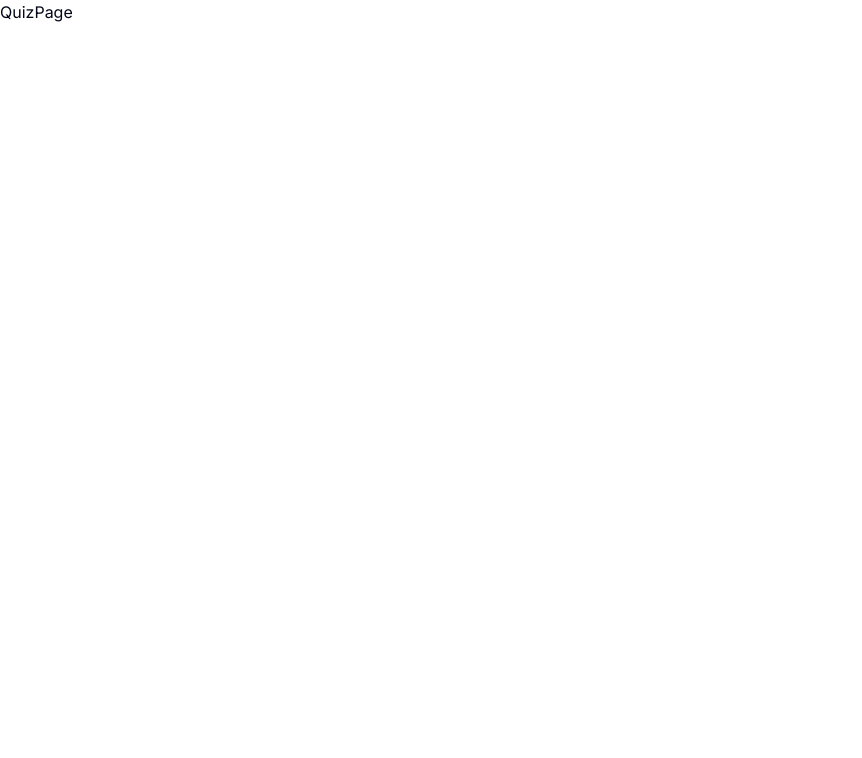
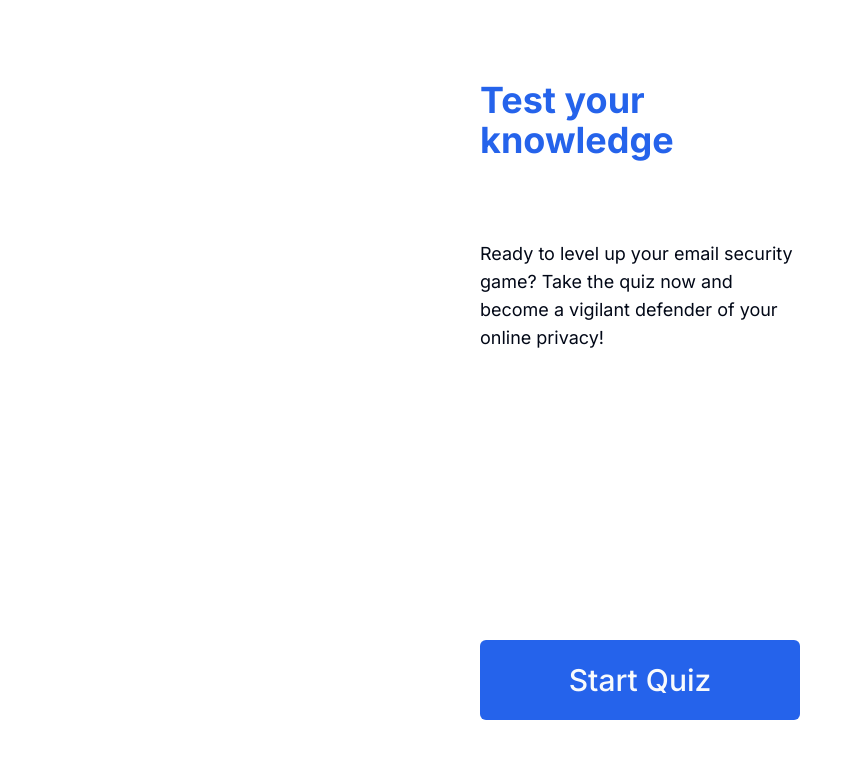
Before and after one commit to Email-Phising-Guard/Email-Guard, a Next.js app: page /dashboard/quiz in a window 1280 px wide. Shown: the top 758 px of the page, without its empty margins (0-862 px from the left). Built offline with nearby package versions, Linux system fonts and the light colour scheme.

Commit message:
Finish start quiz page

```diff
--- a/src/app/dashboard/quiz/page.tsx
+++ b/src/app/dashboard/quiz/page.tsx
@@ -1,3 +1,22 @@
-export default function QuizPage() {
-  return <div>QuizPage</div>;
+import { Button } from "@/components/ui/button";
+
+export default function StartQuizPage() {
+  return (
+    <main className="relative mx-auto flex min-h-screen max-w-xs flex-col justify-between">
+      <div>
+        <h1 className="mb-3 mt-20 w-[254px] text-primary">
+          Test your knowledge
+        </h1>
+        <p className="mt-20">
+          Ready to level up your email security game? Take the quiz now and
+          become a vigilant defender of your online privacy!
+        </p>
+      </div>
+      <div>
+        <Button type="submit" className="my-20 w-full py-10 text-3xl">
+          Start Quiz
+        </Button>
+      </div>
+    </main>
+  );
 }
--- a/src/app/globals.css
+++ b/src/app/globals.css
@@ -65,4 +65,7 @@
   h3 {
     @apply text-xl font-bold;
   }
+  p {
+    @apply text-lg;
+  }
 }
```
